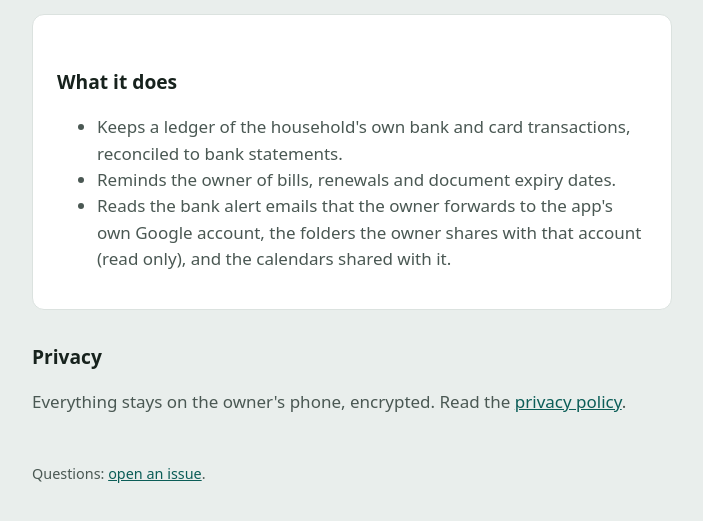
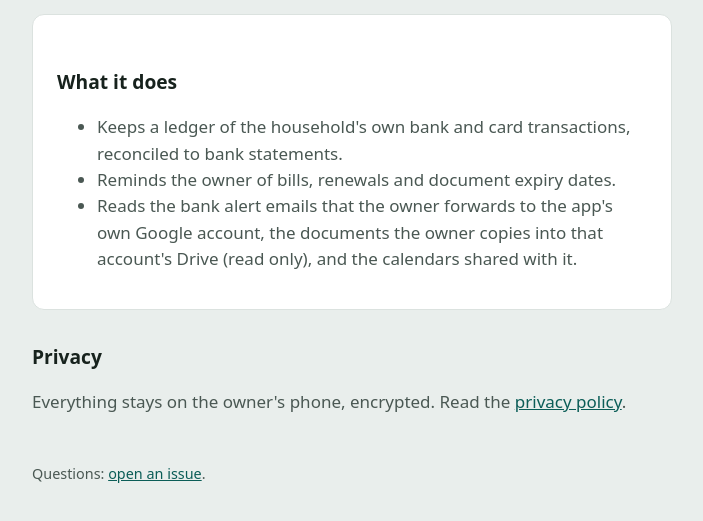
Before and after one commit to santhoshtns/santhiq-site, a plain HTML site: page index.html in a window 1280 px wide. Shown: the part 177-698 px from the top of the page, without its empty margins (288-991 px from the left). Drawn offline with Linux system fonts and the light colour scheme.

Commit message:
Describe documents as copies in the app's Drive

```diff
--- a/index.html
+++ b/index.html
@@ -18,8 +18,8 @@
     <ul>
       <li>Keeps a ledger of the household's own bank and card transactions, reconciled to bank statements.</li>
       <li>Reminds the owner of bills, renewals and document expiry dates.</li>
-      <li>Reads the bank alert emails that the owner forwards to the app's own Google account, the folders the
-        owner shares with that account (read only), and the calendars shared with it.</li>
+      <li>Reads the bank alert emails that the owner forwards to the app's own Google account, the documents the
+        owner copies into that account's Drive (read only), and the calendars shared with it.</li>
     </ul>
   </div>
 
```
Also changed, not shown: privacy.html (+1 -1 lines).
